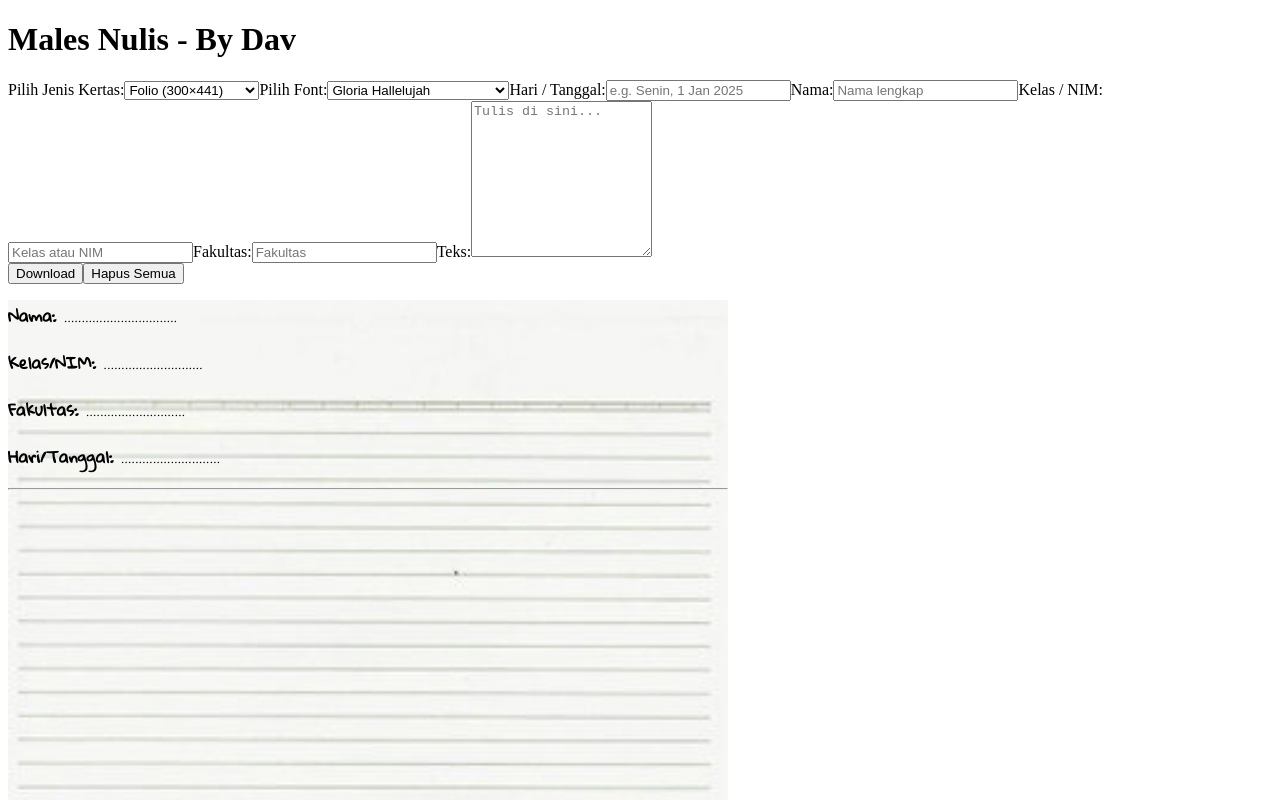
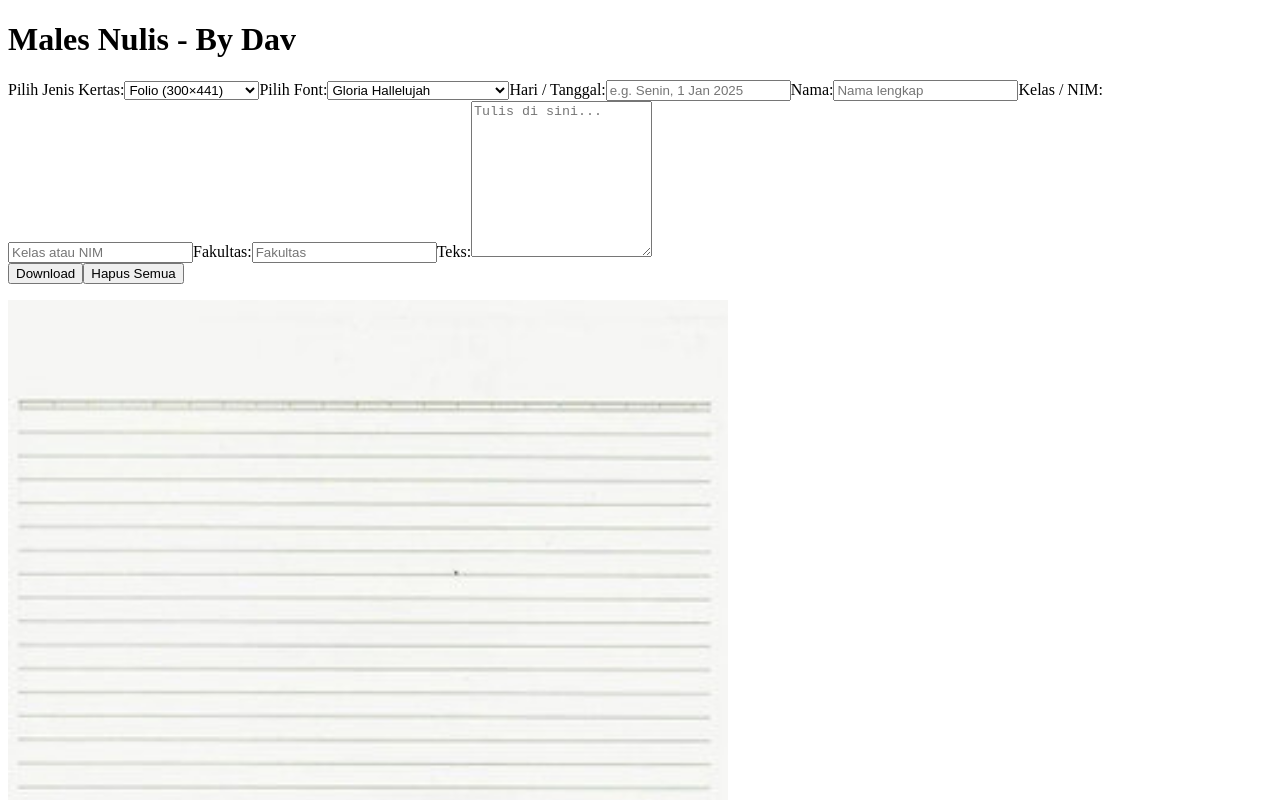
Before and after one commit to MrSn4pe/Bot-nulis-online, a React (Vite) app: page / in a window 1280 px wide. Shown: the top 800 px of the page. Built offline with nearby package versions, Linux system fonts and the light colour scheme; the HTML template or start-up script is replaced by a standard one; a web font is replaced by a local one.

Commit message:
Update App.jsx

```diff
--- a/src/App.jsx
+++ b/src/App.jsx
@@ -116,18 +116,17 @@ export default function App() {
                 backgroundRepeat: 'no-repeat',
               }}
             >
-             <div className="header-section">
+             {/* Header nama, kelas, fakultas, tanggal */}
+<div className="header-section">
   <div className="left-info">
-    <p><strong>Nama:</strong> {name || '................................'}</p>
-    <p><strong>Kelas/NIM:</strong> {kelas || '............................'}</p>
-    <p><strong>Fakultas:</strong> {fakultas || '............................'}</p>
+    <p>{name}</p>
+    <p>{kelas}</p>
+    <p>{fakultas}</p>
   </div>
   <div className="right-info">
-    <p><strong>Hari/Tanggal:</strong> {date || '............................'}</p>
+    <p>{date}</p>
   </div>
 </div>
-
-<hr className="header-line" />
 
 <div className="written" style={{ fontFamily: selectedFont }}>
   {text.split('\n').map((line, i) => (
```
